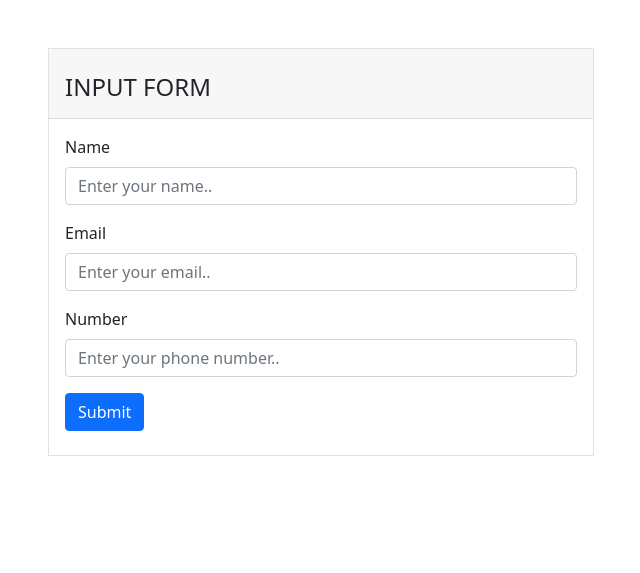
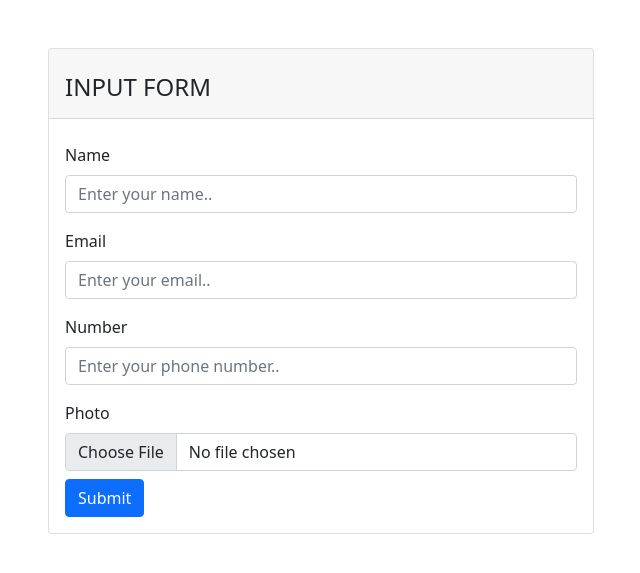
Before and after one commit to mrsharifull/creative_it, a PHP site: page /index.php in a window 1280 px wide. Shown: the top 573 px of the page, without its empty margins (319-959 px from the left). Run offline with PHP 8.4, Linux system fonts and the light colour scheme.

Commit message:
class11 update

```diff
--- a/class11_form_validation/formval.php
+++ b/class11_form_validation/formval.php
@@ -8,40 +8,60 @@
     <!-- Bootstrap CSS -->
     <link href="https://cdn.jsdelivr.net/npm/bootstrap@5.0.2/dist/css/bootstrap.min.css" rel="stylesheet"
         integrity="sha384-EVSTQN3/azprG1Anm3QDgpJLIm9Nao0Yz1ztcQTwFspd3yD65VohhpuuCOmLASjC" crossorigin="anonymous">
-
     <title>Input Form</title>
 </head>
 
 <body>
+    <section class="form">
         <div class="container">
-        <div class="row">
+            <div class="row justify-content-center">
                 <div class="col-6 mx-auto">
-                <form action="" method="post" class="mt-5 border">
+                    <form action="" method="post" class="mt-5" enctype="multipart/form-data">
+                        <div class="output">
+                            <h5><?= $name ?? '' ?></h5>
+                            <h5><?= $email ?? '' ?></h5>
+                            <h5><?= $phone ?? '' ?></h5>
+                        </div>
+                        <div class="card">
                             <div class="card-header">
                                 <p class="text-success"><?= $success ?? '' ?></p>
                                 <h4> INPUT FORM</h4>
                             </div>
                             <div class="card-body">
+                                <div class="mt-2">
                                     <label for="nameId" class="form-label">Name</label>
-                        <input type="text" class="form-control mb-2" name="name" placeholder="Enter your name.."
+                                    <input type="text" class="form-control" name="name" placeholder="Enter your name.."
                                         id="nameId" value="<?= $name ?? '' ?>">
                                     <p class="text-danger"><?= $error['nameError'] ?? '' ?></p>
+                                </div>
+                                <div class="mt-2">
                                     <label for="emailId" class="form-label">Email</label>
-                        <input type="text" class="form-control mb-2" name="email" placeholder="Enter your email.."
-                            id="emailId" value="<?= $email ?? '' ?>">
+                                    <input type="text" class="form-control" name="email"
+                                        placeholder="Enter your email.." id="emailId" value="<?= $email ?? '' ?>">
                                     <p class="text-danger"><?= $error['emailError'] ?? '' ?></p>
+                                </div>
+                                <div class="mt-2">
                                     <label for="phoneId" class="form-label">Number</label>
-                        <input type="text" class="form-control mb-2" name="phone"
-                            placeholder="Enter your phone number.." id="phoneId" value="<?= $phone ?? '' ?>">
+                                    <input type="text" class="form-control" name="phone"
+                                        placeholder="Enter your phone number.." id="phoneId"
+                                        value="<?= $phone ?? '' ?>">
                                     <p class="text-danger"><?= $error['phoneError'] ?? '' ?></p>
-                        <button type="submit" name="submit" class="btn btn-primary mb-2">Submit</button>
+                                </div>
+                                <div class="mt-2">
+                                    <label for="phoneId" class="form-label">Photo</label>
+                                    <input type="file" class="form-control" name="photo" id="photoId">
+                                    <!-- <input type="file" class="form-control" name="photo[]" id="photoId" multiple> -->
+                                </div>
+                                <div class="mt-2">
+                                    <button type="submit" name="submit" class="btn btn-primary">Submit</button>
+                                </div>
+                            </div>
                         </div>
                     </form>
                 </div>
             </div>
         </div>
-
-
+    </section>
     <!-- Option 1: Bootstrap Bundle with Popper -->
     <script src="https://cdn.jsdelivr.net/npm/bootstrap@5.0.2/dist/js/bootstrap.bundle.min.js"
         integrity="sha384-MrcW6ZMFYlzcLA8Nl+NtUVF0sA7MsXsP1UyJoMp4YLEuNSfAP+JcXn/tWtIaxVXM" crossorigin="anonymous">
--- a/class11_form_validation/index.php
+++ b/class11_form_validation/index.php
@@ -1,16 +1,14 @@
 <?php
 //validation function
-
 function phoneVal($number)
 {
     return preg_match('/^[0-9]{11}+$/', $number);
 }
-
 //form validation php code
 if (isset($_POST['submit'])) {
-    $name = $_POST['name'];
-    $email = $_POST['email'];
-    $phone = $_POST['phone'];
+    $name = trim(htmlentities($_POST['name']));
+    $email = trim(htmlentities($_POST['email']));
+    $phone = trim(htmlentities($_POST['phone']));
 
     $error = [];
     if (empty($name)) {
@@ -28,12 +26,7 @@ if (isset($_POST['submit'])) {
     }
     if (empty($error)) {
         $success = 'Data Inserted';
-        $name = '';
-        $email = '';
-        $phone = '';
     }
 }
-
-
 //form view page
 include 'formval.php';
```
Lines whose indentation alone changed are shown as unchanged.
